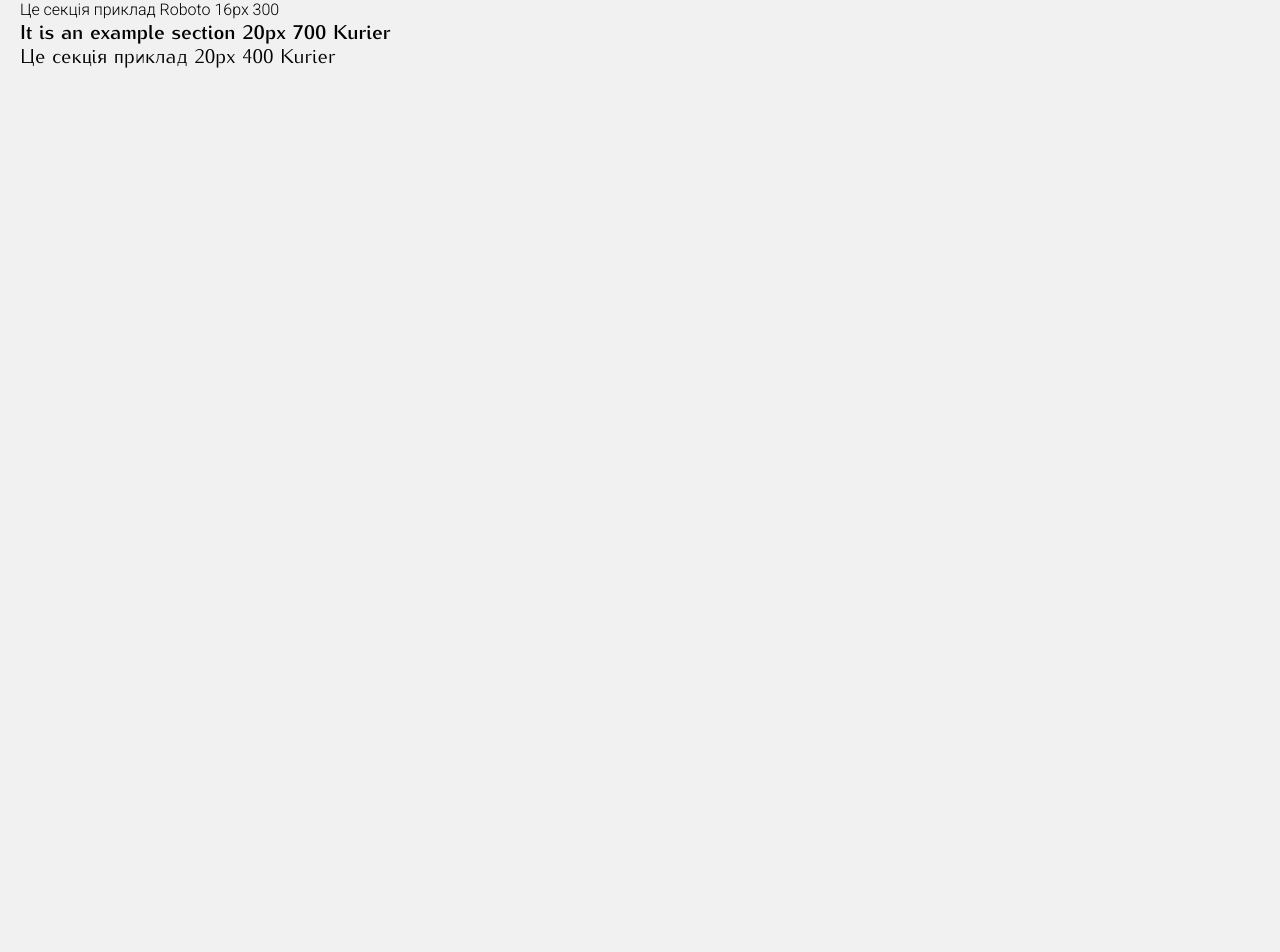
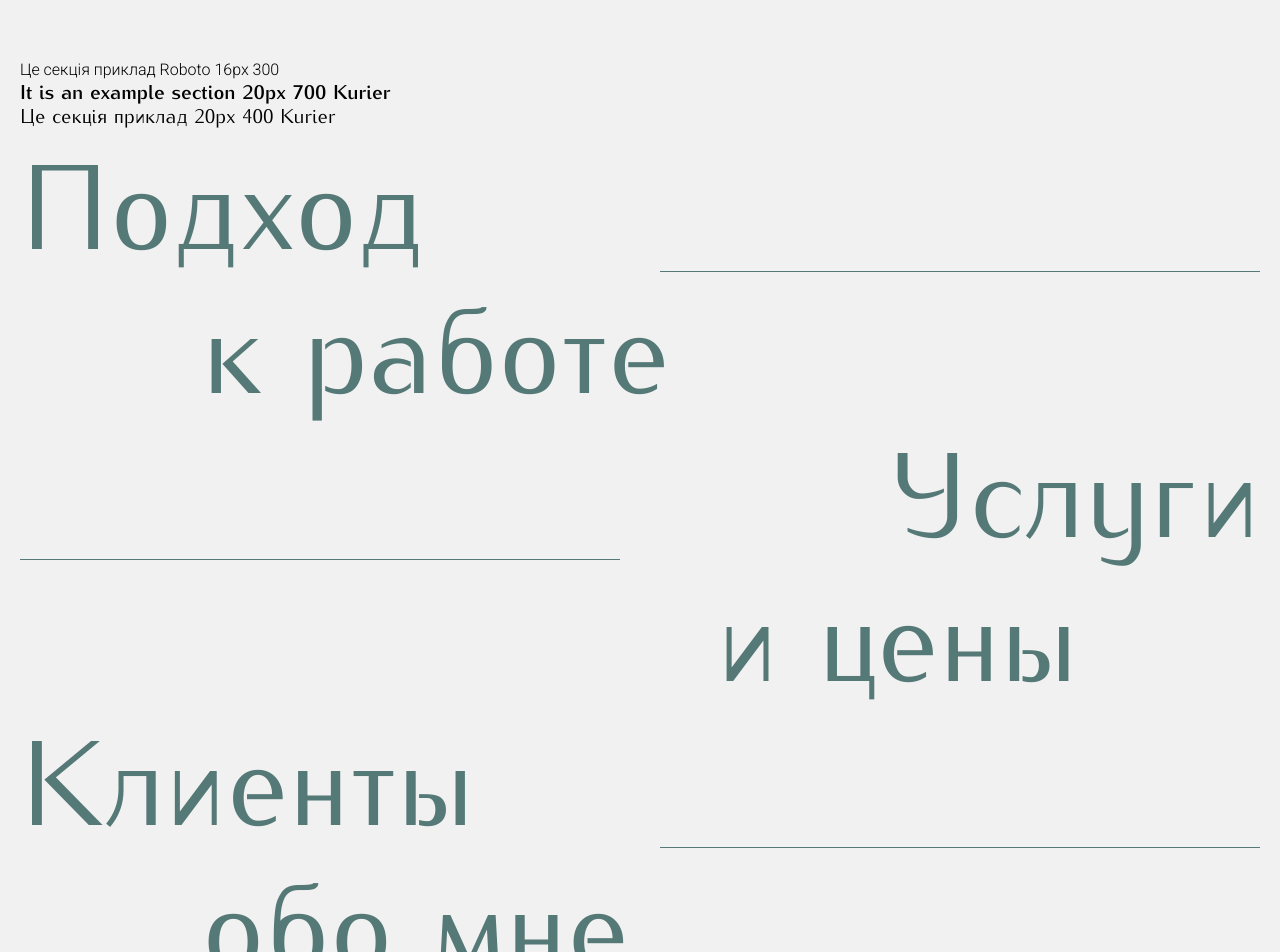
Before and after one commit to yakovlev-yevgen/yakovlev, a Next.js app: page / in a window 1280 px wide. Shown: the top 952 px of the page. Before the commit the page ends 800 px from the top, so only its background shows below. Built offline with nearby package versions, Linux system fonts and the light colour scheme.

Commit message:
add section title component and section class

```diff
--- a/app/globals.css
+++ b/app/globals.css
@@ -5,3 +5,7 @@
 body {
   @apply font-ui_roboto bg-ui_light text-ui_dark;
 }
+
+.section {
+  @apply py-10 md:py-[50px] xl:py-[60px];
+}
--- a/app/page.tsx
+++ b/app/page.tsx
@@ -1,9 +1,10 @@
 import { Container } from '@/components/ui-kit/Container';
+import { SectionTitle } from '@/components/ui-kit/SectionTitle';
 
 export default function Home() {
   return (
     // here below will be all the sections
-    <section>
+    <section className="section">
       <Container>
         <h1 className="text-ui_light_16">Це секція приклад Roboto 16px 300</h1>
         <h1 className="font-ui_kurier text-ui_bold_20">
@@ -12,6 +13,27 @@ export default function Home() {
         <h1 className="font-ui_kurier text-ui_reg_20">
           Це секція приклад 20px 400 Kurier
         </h1>
+
+        <SectionTitle
+          firstString="Подход"
+          secondString="к работе"
+          position="left"
+        />
+        <SectionTitle
+          firstString="Услуги"
+          secondString="и цены"
+          position="right"
+        />
+        <SectionTitle
+          firstString="Клиенты"
+          secondString="обо мне"
+          position="left"
+        />
+        <SectionTitle
+          firstString="Форма"
+          secondString="для связи"
+          position="right"
+        />
       </Container>
     </section>
   );
--- /dev/null
+++ b/components/ui-kit/SectionTitle/SectionTitle.tsx
@@ -0,0 +1,42 @@
+import classNames from 'classnames';
+import React from 'react';
+
+type SectionTitleProps = {
+  firstString: string;
+  secondString: string;
+  position: 'left' | 'right';
+};
+
+export const SectionTitle: React.FC<SectionTitleProps> = ({
+  firstString,
+  secondString,
+  position,
+}) => {
+  return (
+    <h2
+      className={classNames(
+        'relative font-ui_kurier xl:text-ui_reg_120 md:text-ui_reg_80 text-ui_reg_60 text-ui_accent',
+        {
+          "text-left after:content-[''] after:h-[1px] after:w-[120px] md:after:w-[382px] xl:after:w-[600px] after:bg-ui_accent after:absolute after:right-0 after:top-1/2":
+            position === 'left',
+        },
+        {
+          "text-right before:content-[''] before:h-[1px] before:w-[120px] md:before:w-[382px] xl:before:w-[600px] before:bg-ui_accent before:absolute before:left-0 before:top-1/2":
+            position === 'right',
+        },
+      )}
+    >
+      <span className="whitespace-nowrap">{firstString}</span>
+      <br />
+      <span
+        className={classNames(
+          'whitespace-nowrap',
+          { 'pl-20 md:pl-[112px] xl:pl-[182px]': position === 'left' },
+          { 'pr-20 md:pr-[112px] xl:pr-[182px]': position === 'right' },
+        )}
+      >
+        {secondString}
+      </span>
+    </h2>
+  );
+};
--- /dev/null
+++ b/components/ui-kit/SectionTitle/index.ts
@@ -0,0 +1 @@
+export * from './SectionTitle';
```
